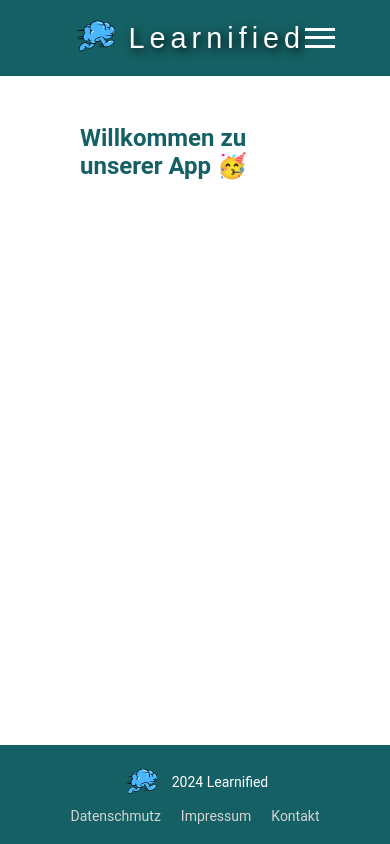
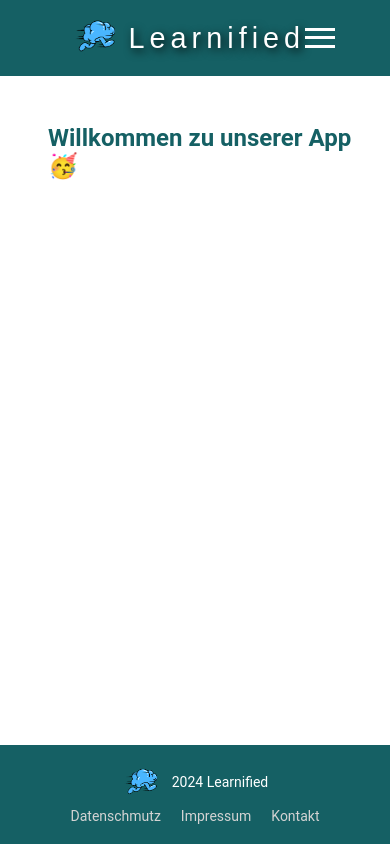
Before and after one commit to coding-bootcamps-eu/final-project-2024-08-learn-app, a Vue app: page /welcome in a window 390 px wide. Built offline with nearby package versions, Linux system fonts and the light colour scheme; a web font is replaced by a local one.

Commit message:
changed the PageHeader styling

```diff
--- a/src/components/PageHeader.vue
+++ b/src/components/PageHeader.vue
@@ -23,7 +23,7 @@ export default {
 <style scoped>
 .page-header {
   margin-left: 5rem;
-  width: 50%;
+  width: 80%;
 }
 
 .page-header h2 {
@@ -31,4 +31,10 @@ export default {
   font-size: 1.5rem;
   color: var(--clr-green-dark);
 }
+
+@media (max-width: 480px) {
+ .page-header {
+  margin-left: 3rem;
+ }
+}
 </style>
```
